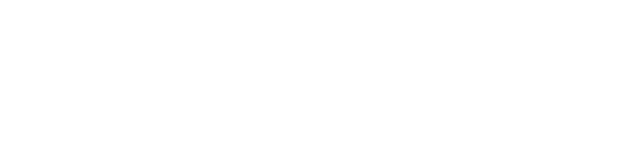
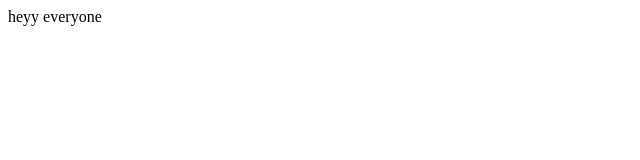
Before and after one commit to Ankii-Kumar/git-avi, a plain HTML site: page index.html in a window 1280 px wide. Shown: the whole page, without its empty margins (0-640 px from the left). Drawn offline with Linux system fonts and the light colour scheme.

Commit message:
adding heyy

```diff
--- a/index.html
+++ b/index.html
@@ -1,4 +1,6 @@
 <html>
   <head></head>
-  <body></body>
+  <body>
+    heyy everyone
+  </body>
 </html>
```
